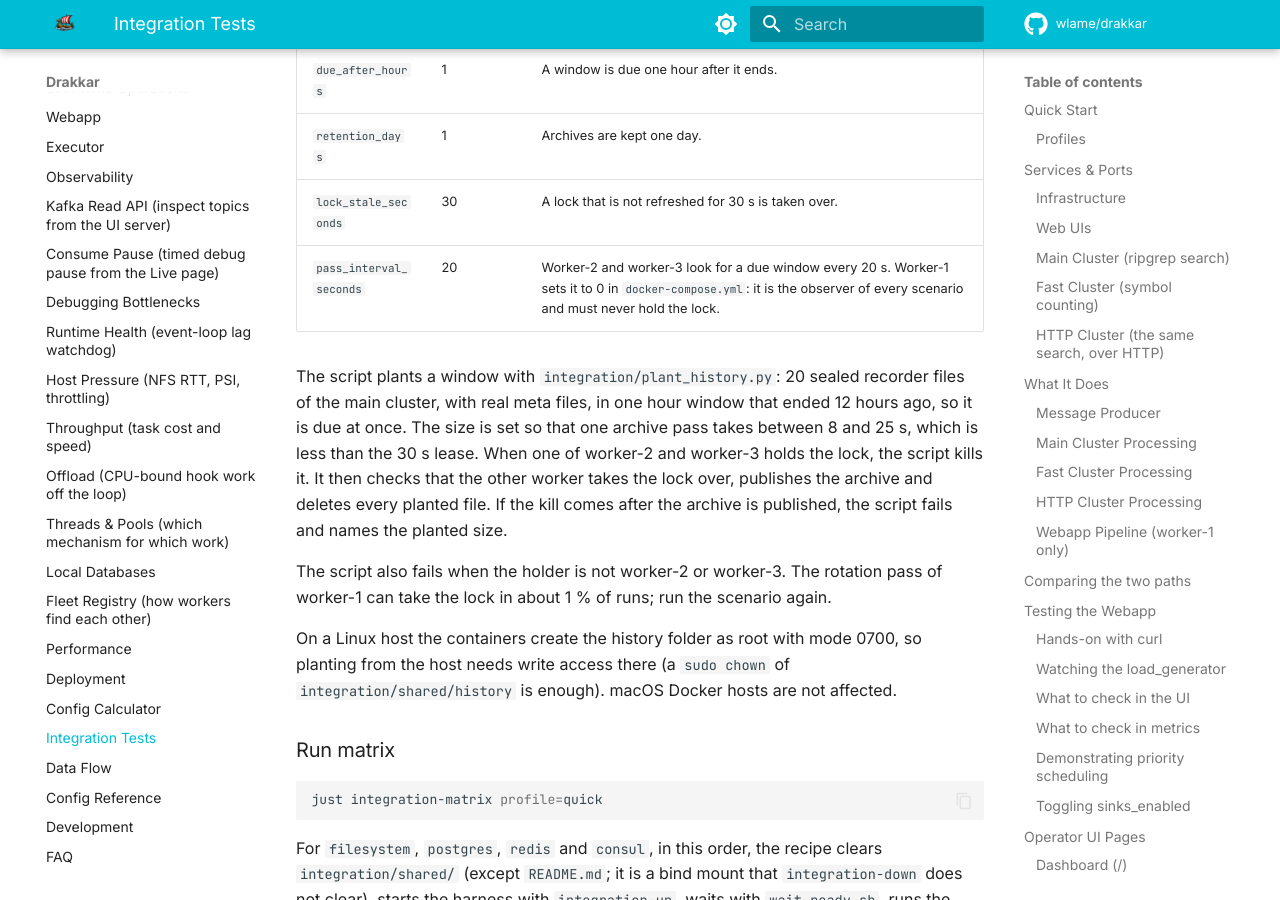
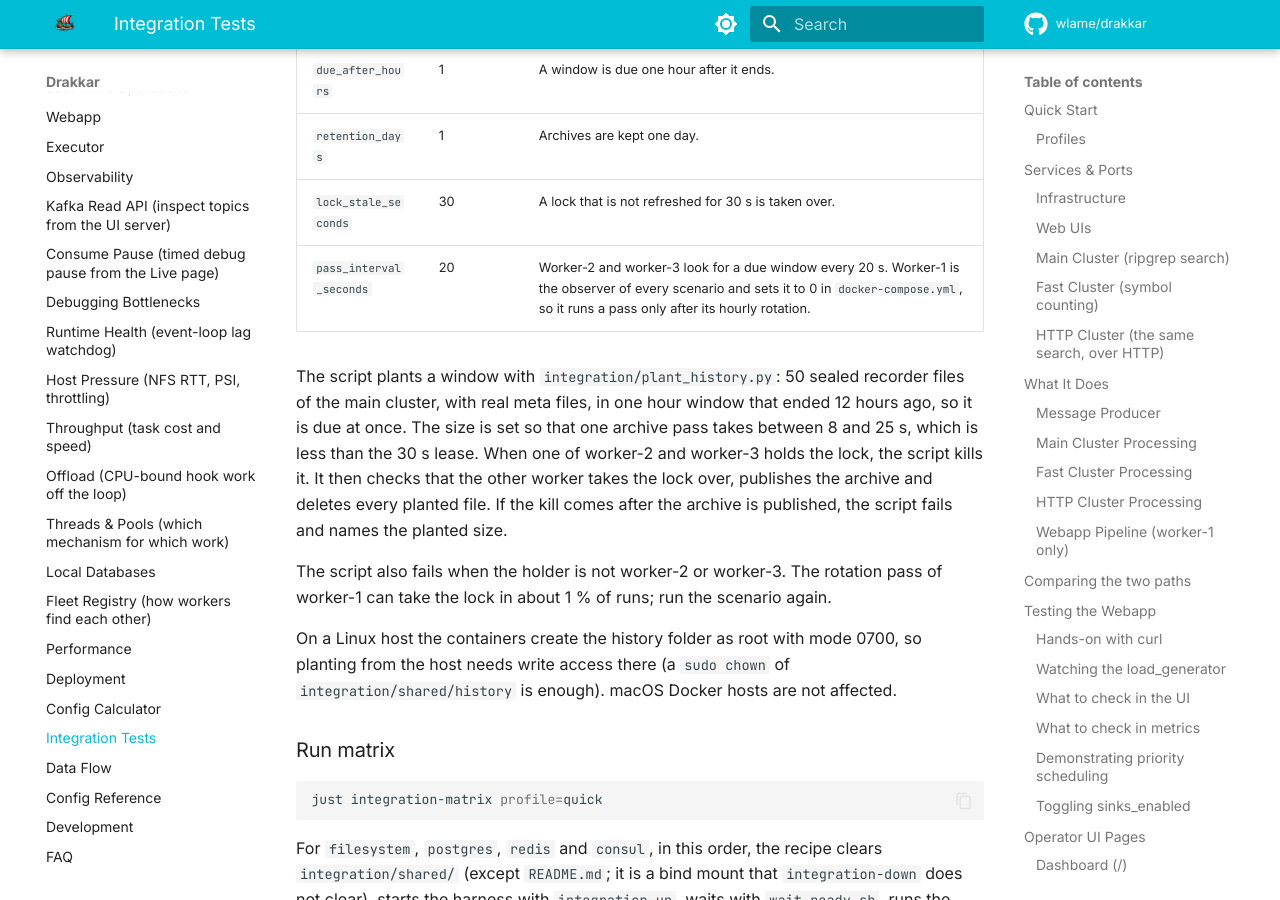
Before and after one commit to wlame/drakkar, an MkDocs documentation site: the page built from docs/integration.md, in a window 1280 px wide and 900 px high, scrolled down 15719 px. Built offline with MkDocs 1.6.1 and Material for MkDocs 9.7.7, drawn with Linux system fonts in a browser that asks for light colours; comment, search, counter and statistics services are not loaded; some of the changed text lies outside the part shown.

```diff
--- a/docs/integration.md
+++ b/docs/integration.md
@@ -575,8 +575,8 @@ returns when worker-1 lists worker-2 and worker-3 online, and it fails after
 300 seconds and prints the last list it saw. The scenarios start only after
 that.
 
-A run with `postgres`, `redis` or `consul` and the `full` profile takes about two hours: the producer sends
-for about 20 minutes, and the main cluster then needs an hour or more to
+A run with `postgres`, `redis` or `consul` and the `full` profile takes about two hours: the paced phases of
+the producer take about 7 minutes, and the main cluster then needs an hour or more to
 work off the backlog before `just verify-delivery` can check it. The outage
 scenario allows up to two hours for that drain. With `filesystem` the outage
 scenario does not apply, and the other three take a few minutes.
@@ -611,9 +611,9 @@ with the provider of the run. It uses these archive settings of
 | `due_after_hours` | 1 | A window is due one hour after it ends. |
 | `retention_days` | 1 | Archives are kept one day. |
 | `lock_stale_seconds` | 30 | A lock that is not refreshed for 30 s is taken over. |
-| `pass_interval_seconds` | 20 | Worker-2 and worker-3 look for a due window every 20 s. Worker-1 sets it to 0 in `docker-compose.yml`: it is the observer of every scenario and must never hold the lock. |
+| `pass_interval_seconds` | 20 | Worker-2 and worker-3 look for a due window every 20 s. Worker-1 is the observer of every scenario and sets it to 0 in `docker-compose.yml`, so it runs a pass only after its hourly rotation. |
 
-The script plants a window with `integration/plant_history.py`: 20 sealed
+The script plants a window with `integration/plant_history.py`: 50 sealed
 recorder files of the main cluster, with real meta files, in one hour window
 that ended 12 hours ago, so it is due at once. The size is set so that one
 archive pass takes between 8 and 25 s, which is less than the 30 s lease.
```
Also changed, not shown: CHANGELOG.md (+0 -2 lines), docs/config-reference.md (+2 -0 lines), docs/configuration.md (+2 -0 lines), docs/local-databases.md (+6 -3 lines), docs/observability.md (+3 -1 lines), integration/shared/README.md (+2 -1 lines), 4 other files.
